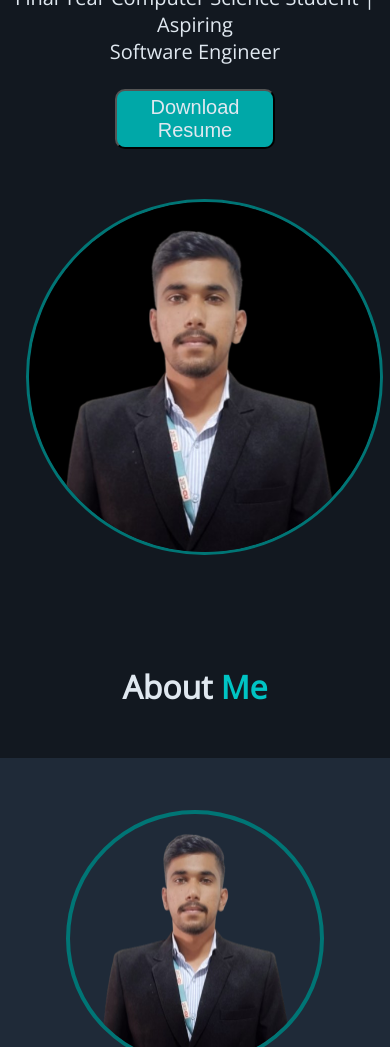
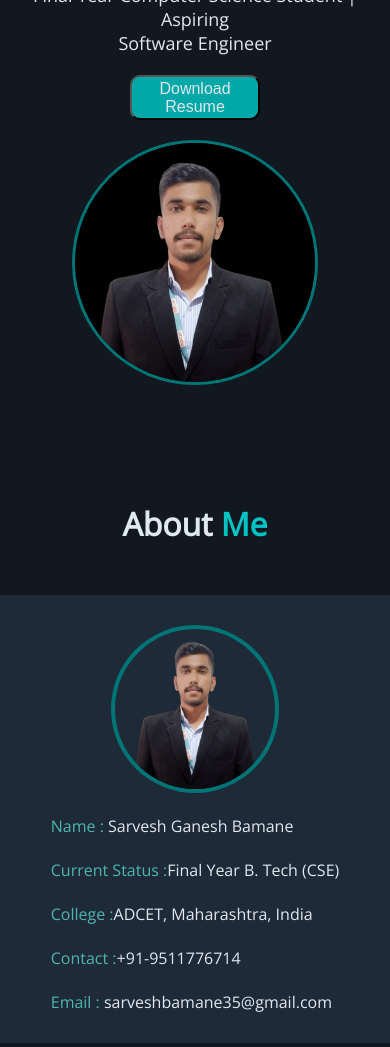
Before and after one commit to SarveshGBamane/New-Personal-Portfolio-Website, a plain HTML site: page index.html in a window 390 px wide. Shown: the part 248-1295 px from the top of the page. Drawn offline with nearby package versions, Linux system fonts and the light colour scheme; a web font is replaced by a local one.

Commit message:
Update style.css

```diff
--- a/style.css
+++ b/style.css
@@ -7,9 +7,11 @@
 
 body {
   font-family: 'Open Sans', sans-serif;
-  background-color: #121820; /* Dark gray-blue */
-  color: #E0E8F0; /* Light gray */
+  background-color: #121820;
+  color: #E0E8F0;
 }
+
+
 
 nav {
   display: flex;
@@ -41,7 +43,7 @@ ul li a {
 }
 
 ul li a:hover {
-  color: #00c4c4; /* Teal highlight */
+  color: #00c4c4;
   border-bottom: 2px solid #00c4c4;
 }
 
@@ -57,11 +59,17 @@ ul li a:hover {
   color: #00a8a8; /* Teal */
 }
 
+/* ///////////////////////////////////////////////////////////////////////////// */
+
+
 .main {
   display: flex;
   justify-content: center;
   align-items: center;
   margin-top: 115px;
+  flex-wrap: wrap;
+  gap: 20px;
+  padding: 0 20px;
 }
 
 .mainText h1 {
@@ -103,6 +111,78 @@ ul li a:hover {
   transform: scale(1.05);
 }
 
+#main_image {
+  max-width: 100%;
+  height: auto;
+  width: 440px;
+  border: solid;
+  color: #007575;
+  border-radius: 100%;
+  margin: 2%;
+}
+
+@media (max-width: 768px) {
+  .main {
+    flex-direction: column;
+    margin-top: 60px;
+  }
+
+  .mainText h1 {
+    font-size: 48px;
+    text-align: center;
+  }
+
+  .mainText h3 {
+    font-size: 22px;
+    text-align: center;
+  }
+
+  .mainText p {
+    font-size: 20px;
+    text-align: center;
+  }
+
+  .mainText button {
+    width: 140px;
+    height: 50px;
+    font-size: 18px;
+    margin: 20px auto 0;
+    display: block;
+  }
+
+  #main_image {
+    width: 250px;
+    margin-top: 20px;
+  }
+}
+
+@media (max-width: 480px) {
+  .mainText h1 {
+    font-size: 36px;
+  }
+
+  .mainText h3 {
+    font-size: 20px;
+  }
+
+  .mainText p {
+    font-size: 18px;
+  }
+
+  .mainText button {
+    width: 130px;
+    height: 45px;
+    font-size: 16px;
+  }
+
+  #main_image {
+    width: 240px;
+  }
+}
+
+/* ///////////////////////////////////////////////////////////////////////////// */
+
+
 .head {
   text-align: center;
   padding: 50px;
@@ -141,13 +221,62 @@ ul li a:hover {
 
 
 .aboutText p span {
-  color: #4db6ac; /* Lighter teal */
+  color: #4db6ac;
   font-size: 1.2rem;
 }
 
 .aboutText h2 {
   font-size: 30px;
 }
+
+
+@media (max-width: 768px) {
+  .about {
+    flex-direction: column;
+    padding: 40px 20px;
+  }
+
+  .about img {
+    width: 200px;
+    margin: 0 auto;
+  }
+
+  .aboutText h2 {
+    font-size: 26px;
+  }
+
+  .aboutText p {
+    font-size: 1.1rem;
+  }
+
+  .aboutText p span {
+    font-size: 1.1rem;
+  }
+}
+
+@media (max-width: 480px) {
+  .about {
+    padding: 30px 15px;
+  }
+
+  .about img {
+    width: 160px;
+  }
+
+  .aboutText h2 {
+    font-size: 22px;
+  }
+
+  .aboutText p {
+    font-size: 1rem;
+  }
+
+  .aboutText p span {
+    font-size: 1rem;
+  }
+}
+
+/* ///////////////////////////////////////////////////////////////////////////// */
 
 #projectH1{
   margin-top: 2rem;
@@ -210,7 +339,6 @@ ul li a:hover {
   transform: scale(1.05);
 }
 
-/* Medium screens (tablets, 768px and below) */
 @media (max-width: 768px) {
   .myProjects {
     margin-left: 2rem;
@@ -218,15 +346,16 @@ ul li a:hover {
   }
 }
 
-/* Small screens (phones, 480px and below) */
 @media (max-width: 480px) {
   .myProjects {
     margin-left: 1rem;
     margin-right: 1rem;
-    flex-direction: column; /* Stack projects vertically if needed */
+    flex-direction: column;
     align-items: center;
   }
 }
+
+/* ///////////////////////////////////////////////////////////////////////////// */
 
 
 .internship {
@@ -300,6 +429,8 @@ ul li a:hover {
   color: #05d1ffb5;
 }
 
+/* ///////////////////////////////////////////////////////////////////////////// */
+
 
 .contact-section {
   padding: 60px 20px;
@@ -309,9 +440,12 @@ ul li a:hover {
 .contact-heading h1 {
   font-size: 36px;
   margin-bottom: 30px;
-  color: #00a8a8;
+  color: #f4f5f5;
 }
 
+.contact-heading h1 span {
+color: #4db6ac;
+}
 
 
 .contact-card {
@@ -356,6 +490,7 @@ strong{
   text-decoration: underline;
 }
 
+/* ///////////////////////////////////////////////////////////////////////////// */
 
 .footer {
   display: flex;
@@ -375,7 +510,6 @@ strong{
   margin-top: 12px;
 }
 
-/* Responsive adjustments */
 @media screen and (max-width: 1000px) {
   .main {
     display: block;
@@ -410,35 +544,12 @@ strong{
   }
 }
 
-@media screen and (max-width: 550px) {
-  .mainText h1 {
-    font-size: 36px;
-  }
 
-  .mainText h3 {
-    font-size: 21px;
-  }
 
-  .mainText p {
-    font-size: 20px;
-  }
 
-  .main img {
-    width: 90%;
-  }
+/* ///////////////////////////////////////////////////////////////////////////// */
 
-  .contact {
-    width: 80%;
-  }
-}
 
-#main_image {
-  margin-left: 5%;
-  margin-top: 50px;
-  border: solid;
-  color: #007575;
-  border-radius: 100%;
-}
 
 #menu {
   display: flex;
@@ -482,6 +593,9 @@ strong{
 }
 
 
+/* ///////////////////////////////////////////////////////////////////////////// */
+
+
 
 
 .skills-section {
@@ -505,7 +619,6 @@ padding-bottom: 20px;}
     color: #00a8a8;
 }
 
-/* Skills Category Section */
 .skills-category {
     margin: 40px auto;
     max-width: 900px;
@@ -545,7 +658,6 @@ padding-bottom: 20px;}
     box-shadow: 0 6px 16px rgba(0, 0, 0, 0.2);
 }
 
-/* Responsive */
 @media (max-width: 600px) {
     .skill-icons img {
         width: 60px;
@@ -560,3 +672,5 @@ padding-bottom: 20px;}
         font-size: 1.4rem;
     }
 }
+
+/* ///////////////////////////////////////////////////////////////////////////// */
```
